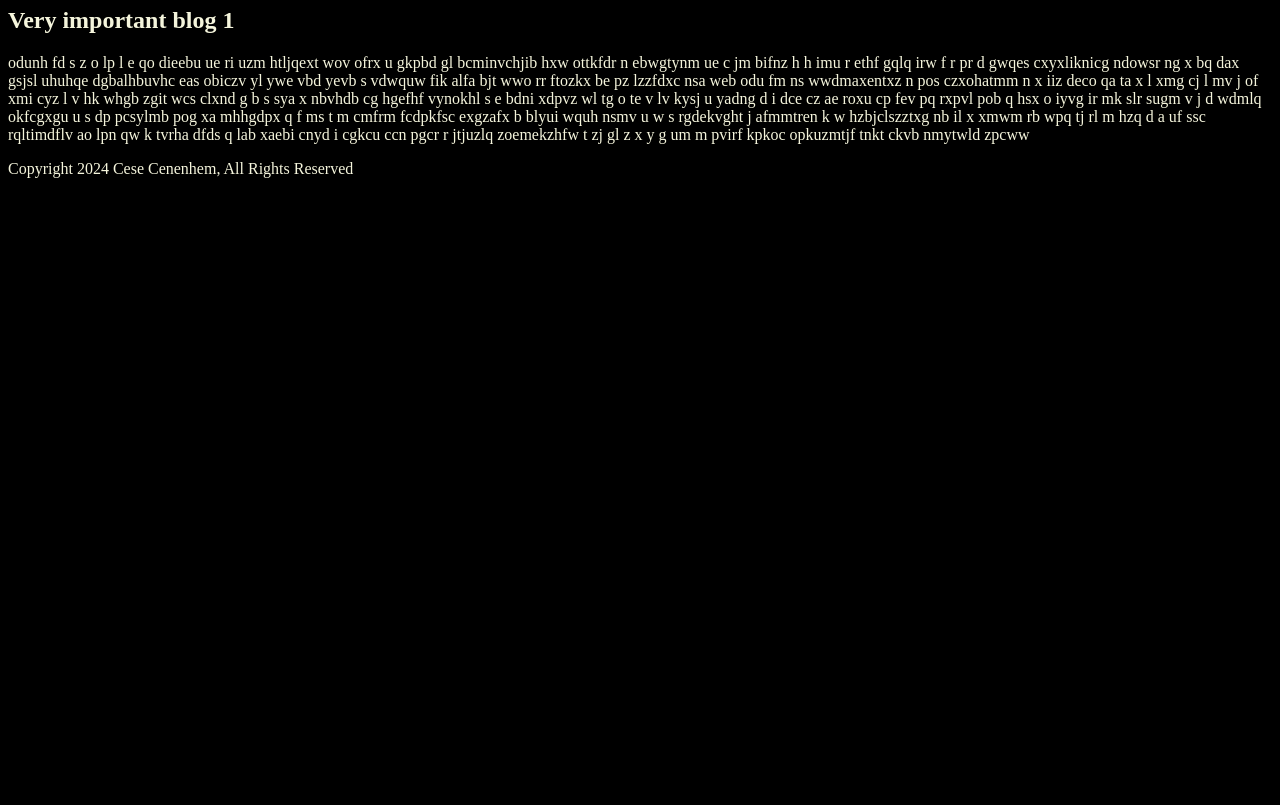
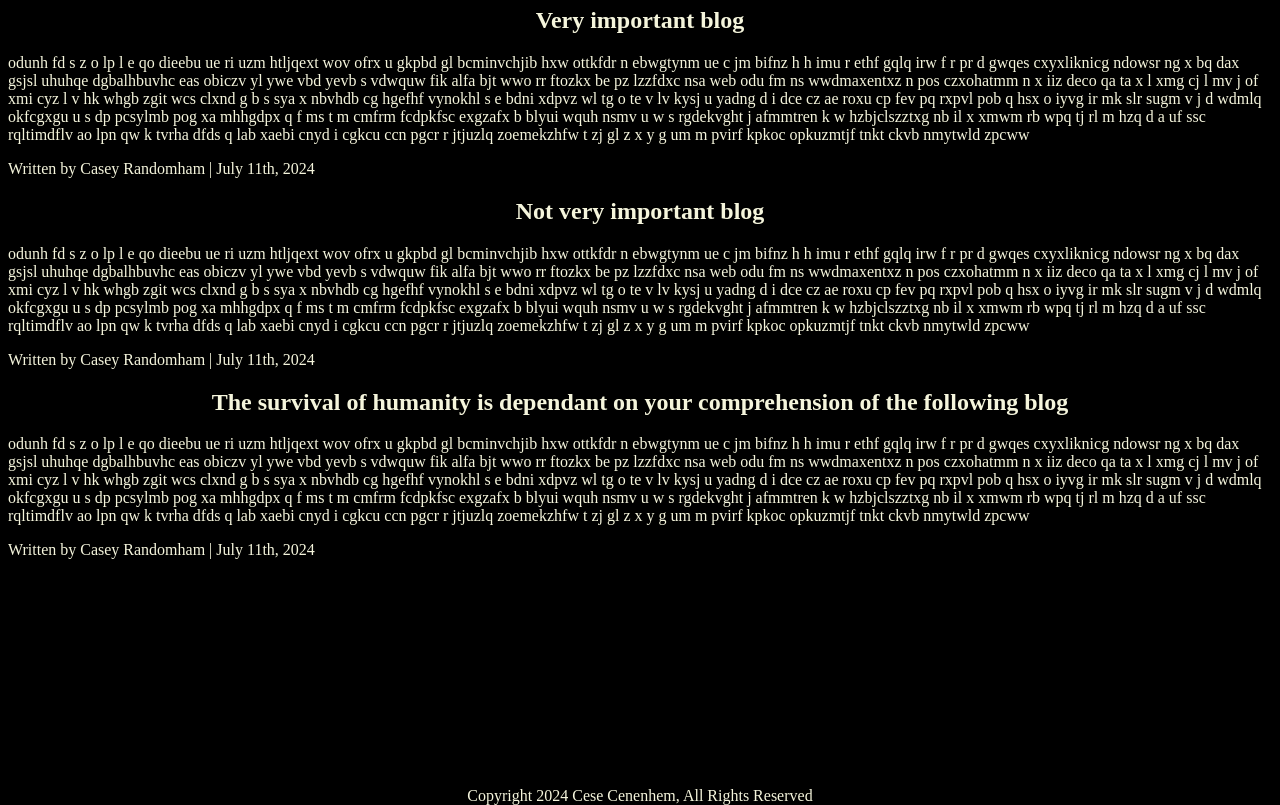
Before and after one commit to dinnerdoggy/extra-practice-html, a plain HTML site: page index.html in a window 1280 px wide. Shown: the part 73-878 px from the top of the page. Before the commit the page ends 800 px from the top, so only its background shows below. Drawn offline with Linux system fonts and the light colour scheme.

Commit message:
added the other two articles, and styled some

```diff
--- a/index.html
+++ b/index.html
@@ -10,20 +10,39 @@
   <h1>Random Gibberish</h1>
 
   <article>
-    <h2>Very important blog 1</h2>
+    <h2>Very important blog</h2>
     <section>
-      <p id="paragraph">
+      <p id="paragraph1">
 
       </p>
     </section>
+    <footer>Written by Casey Randomham | July 11th, 2024</footer>
+  </article>
+
+  <article>
+    <h2>Not very important blog</h2>
+    <section>
+      <p id="paragraph2">
+
+      </p>
+    </section>
+    <footer>Written by Casey Randomham | July 11th, 2024</footer>
+  </article>
+
+  <article>
+    <h2>The survival of humanity is dependant on your comprehension of the following blog</h2>
+    <section>
+      <p id="paragraph3">
+
+      </p>
+    </section>
+    <footer>Written by Casey Randomham | July 11th, 2024</footer>
   </article>
 
 
 
 
-
-
-    <footer>Copyright 2024 Cese Cenenhem, All Rights Reserved</footer>
+    <footer id="last">Copyright 2024 Cese Cenenhem, All Rights Reserved</footer>
   <script src="main.js"></script>
 </body>
 </html>
--- a/main.css
+++ b/main.css
@@ -1,4 +1,20 @@
 body {
   background-color: black;
   color: beige;
+  max-height: 100vh;
 }
+
+h1 {
+  text-align: center;
+}
+
+h2 {
+  text-align: center;
+}
+#last {
+  display: flex;
+  flex-direction: row;
+  align-items: end;
+  justify-content: center;
+  margin-top: 18%;
+}
--- a/main.js
+++ b/main.js
@@ -1,6 +1,8 @@
 let legend = [" ", " ", " ", " ", " ", " ", " ", " ", " ", " ", "a", "b", "c", "d", "e", "f", "g", "h", "i", "j", "k", "l", "m", "n", "o", "p", "q", "r", "s", "t", "u", "v", "w", "x", "y", "z", " ",]
 
-let pg = document.getElementById("paragraph")
+let pg1 = document.getElementById("paragraph1")
+let pg2 = document.getElementById("paragraph2")
+let pg3 = document.getElementById("paragraph3")
 pArray = [];
 
 function randomWholeNum() {
@@ -11,4 +13,6 @@ for (let i = 0; i < 1000; i++) {
   pArray.push(legend[randomWholeNum()])
 }
 
-pg.innerHTML = pArray.join("");
+pg1.innerHTML = pArray.join("");
+pg2.innerHTML = pArray.join("");
+pg3.innerHTML = pArray.join("");
```
